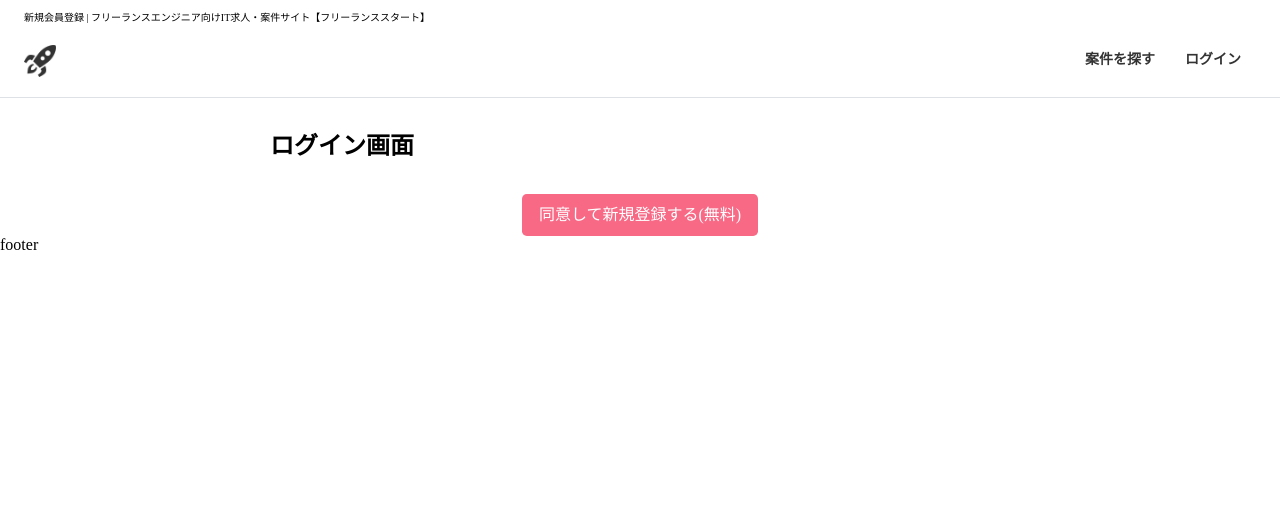
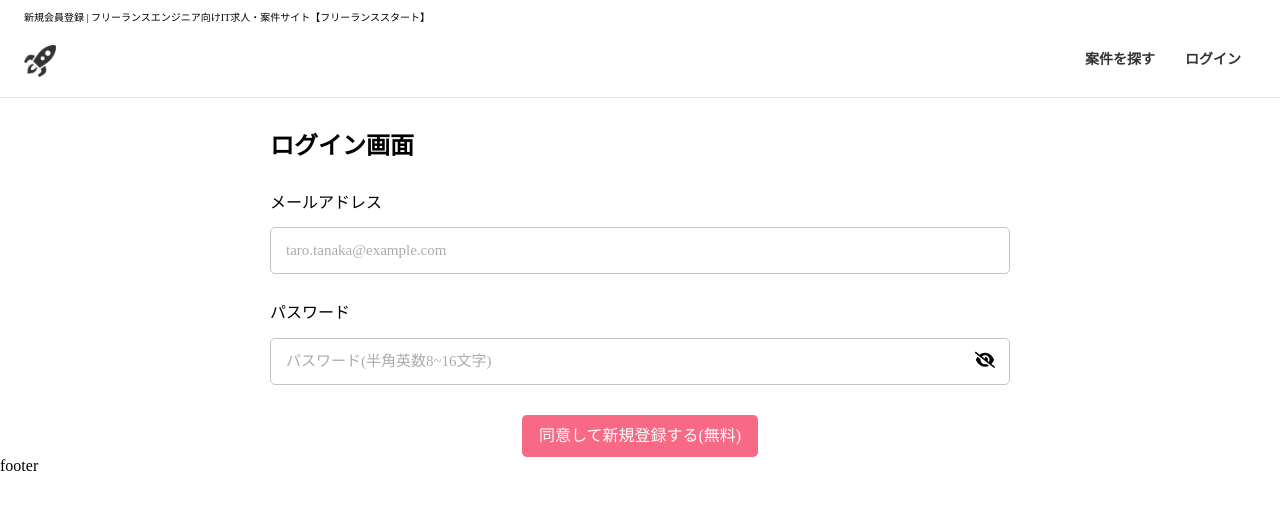
Before and after one commit to ozawakota/ratrun-app, a Nuxt app in the folder ratrun/: page /users/login in a window 1280 px wide. Shown: the top 510 px of the page. Built offline with nearby package versions, Linux system fonts and the light colour scheme.

Commit message:
ログインページ作成

```diff
--- a/ratrun/components/molecules/BasicForm/BasicForm.vue
+++ b/ratrun/components/molecules/BasicForm/BasicForm.vue
@@ -80,7 +80,7 @@ const toggleInputType = (key: number) => {
 
 
 <style lang='scss' scoped>
-.signup {
+.signup,.login {
   &_form {
     margin-block-start: 30px;
     &-btn {
--- a/ratrun/components/organisms/Login/AppLogin.vue
+++ b/ratrun/components/organisms/Login/AppLogin.vue
@@ -3,14 +3,20 @@
     <div class="c-inner">
       <div class="login_inner">
         <h2 class="p-title">ログイン画面</h2>
-        <BasicForm />
+        <BasicForm
+          @form-submitted="$emit('formSubmitted', $event)"
+          @update-input="$emit('updateInput', $event)"
+        />
       </div>
     </div>
   </section>
 </template>
 
 <script lang="ts" setup>
+import { defineEmits } from "vue";
 import { BasicForm } from "../../molecules/BasicForm";
+
+const emit = defineEmits(["updateInput", "formSubmitted"]);
 </script>
 
 <style lang="scss" scoped>
--- a/ratrun/containers/Login/AppLoginContainer.vue
+++ b/ratrun/containers/Login/AppLoginContainer.vue
@@ -1,9 +1,73 @@
 <template>
-  <AppLogin />
+  <AppLogin
+    @form-submitted="handleFormSubmitted"
+    @update-input="handleUpdateInput($event)"
+  />
 </template>
 
 <script lang="ts" setup>
+import { provide, reactive } from "vue";
 import { AppLogin } from "../../components/organisms/Login";
+const { $email, $password } = useNuxtApp();
 
-// ここでAPIを叩いたり、状態を管理する
+type InputDataType = {
+  label: string;
+  type: "email" | "password" | "number" | "text";
+  placeholder: string;
+  value: string | number;
+  required: boolean;
+  isValid: boolean;
+  error: string;
+  validate: (value: string | number) => boolean;
+  isVisibleIcon: boolean;
+};
+
+const inputData: InputDataType[] = reactive([
+  {
+    label: "メールアドレス",
+    type: "email",
+    placeholder: "taro.tanaka@example.com",
+    value: "",
+    required: true,
+    isValid: true,
+    error: "",
+    validate(value) {
+      // バリデーションルールを定義(plugins)
+      return $email(value,this.required);
+    },
+    isVisibleIcon: false
+  },
+  {
+    label: "パスワード",
+    type: "password",
+    placeholder: "パスワード(半角英数8~16文字)",
+    value: "",
+    required: true,
+    isValid: true,
+    error: "",
+    validate(value) {
+      // バリデーションルールを定義(plugins)
+      return $password(value,this.required);
+    },
+    isVisibleIcon: true
+  },
+]);
+
+provide("formDataKey", inputData);
+
+const handleUpdateInput = (event: {
+  key: number;
+  value: InputDataType["value"];
+}) => {
+  inputData[event.key].value = event.value;
+};
+
+const handleFormSubmitted = () => {
+  const Req = inputData.reduce(
+    (acc, { type, value }) => ({ ...acc, [type]: value }),
+    {}
+  );
+  console.log(Req);
+  // ここでAPIを叩いたり、状態を管理する(emit)
+};
 </script>
```
